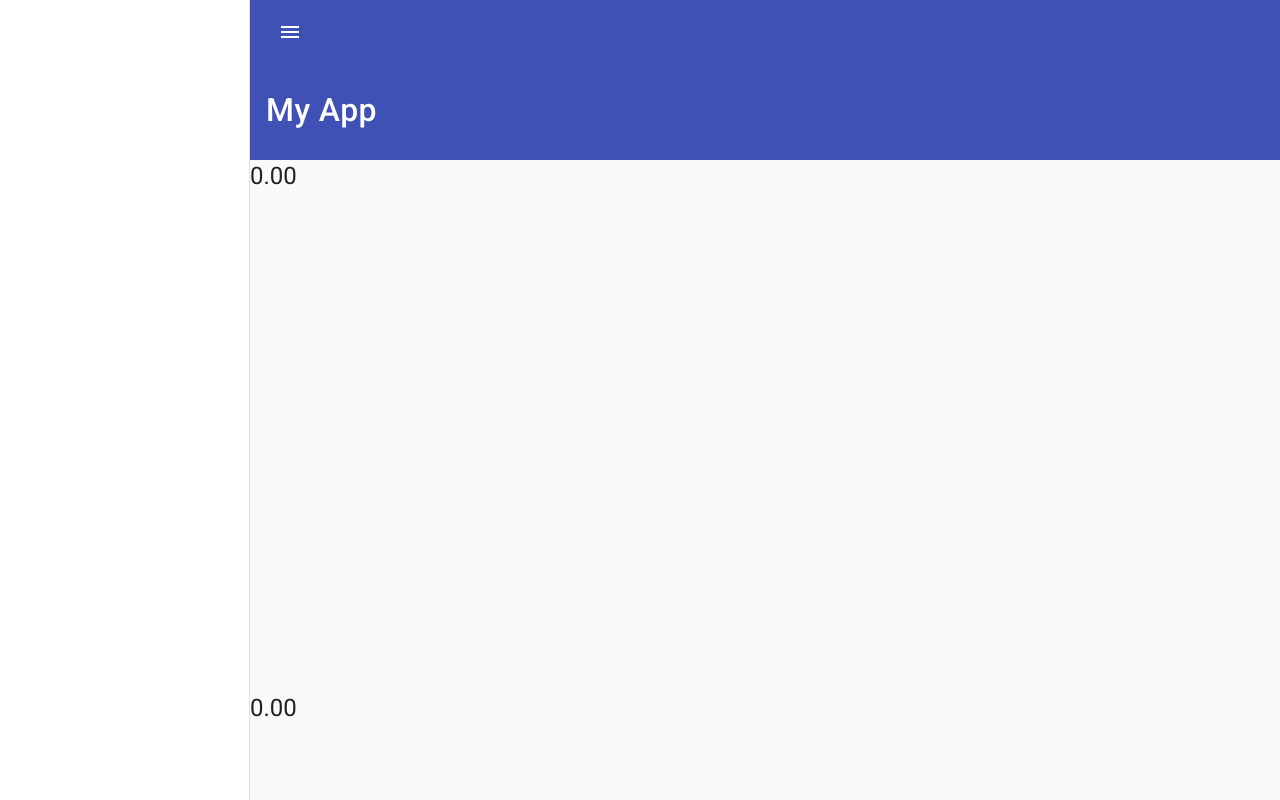
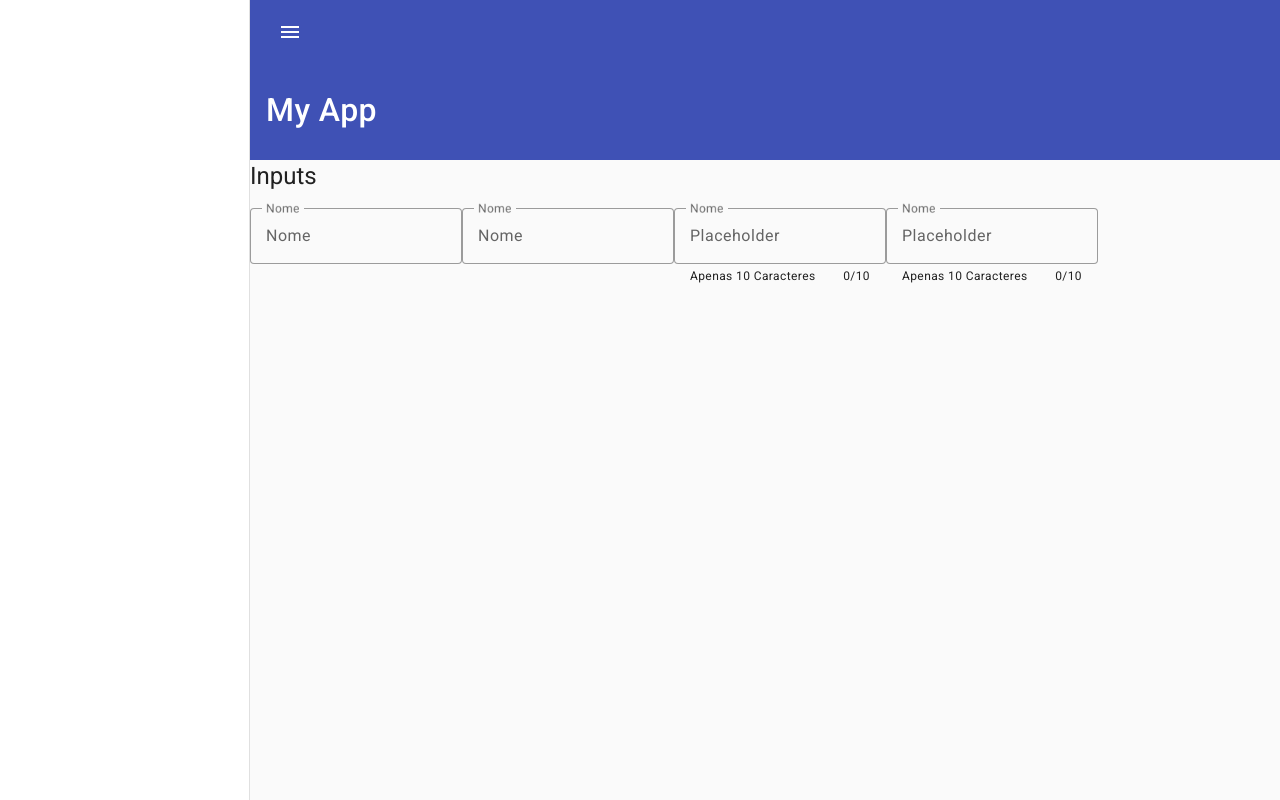
Before and after one commit to Player35Oficial/study-Angular-Material, an Angular app: page / in a window 1280 px wide. Built offline with nearby package versions, Linux system fonts and the light colour scheme.

Commit message:
form field e inputs

```diff
--- a/src/app/Material/Material.module.ts
+++ b/src/app/Material/Material.module.ts
@@ -4,6 +4,7 @@ import { MatToolbarModule } from '@angular/material/toolbar';
 import { MatIconModule } from '@angular/material/icon';
 import { MatButtonModule } from '@angular/material/button';
 import { MatSidenavModule } from '@angular/material/sidenav';
+import { MAT_FORM_FIELD_DEFAULT_OPTIONS } from '@angular/material/form-field';
 
 @NgModule({
   exports: [
@@ -14,5 +15,11 @@ import { MatSidenavModule } from '@angular/material/sidenav';
     MatSidenavModule,
   ],
   declarations: [],
+  providers: [
+    {
+      provide: MAT_FORM_FIELD_DEFAULT_OPTIONS,
+      useValue: { appearance: 'outline', floatLabel: 'always' },
+    },
+  ],
 })
 export class MaterialModule {}
--- a/src/app/app.component.html
+++ b/src/app/app.component.html
@@ -29,11 +29,13 @@
     <mat-toolbar class="toolbar-submenu" color="primary"
       ><span *ngIf="!popText">My App</span></mat-toolbar
     >
+    <!-- <app-buttons-icons></app-buttons-icons> -->
+    <app-form-field-input></app-form-field-input>
+    <!-- <h1 class="title">{{ scrollHeight | number : "1.2" }}</h1>
     <h1 class="title">{{ scrollHeight | number : "1.2" }}</h1>
     <h1 class="title">{{ scrollHeight | number : "1.2" }}</h1>
     <h1 class="title">{{ scrollHeight | number : "1.2" }}</h1>
-    <h1 class="title">{{ scrollHeight | number : "1.2" }}</h1>
-    <h1 class="title">{{ scrollHeight | number : "1.2" }}</h1>
+    <h1 class="title">{{ scrollHeight | number : "1.2" }}</h1> -->
   </mat-sidenav-content>
 </mat-sidenav-container>
 
--- /dev/null
+++ b/src/app/buttons-icons/buttons-icons.component.html
@@ -0,0 +1,46 @@
+<div>
+  <h1>Icons colors</h1>
+  <mat-icon color="primary">terminal </mat-icon>
+  <mat-icon color="warn">javascript </mat-icon>
+  <mat-icon color="accent">pets </mat-icon>
+</div>
+<br />
+<div>
+  <h1>Button Icons colors</h1>
+  <button mat-icon-button color="primary">
+    <mat-icon>terminal </mat-icon>
+  </button>
+  <button mat-icon-button color="warn">
+    <mat-icon>javascript </mat-icon>
+  </button>
+  <button mat-icon-button color="accent">
+    <mat-icon>pets </mat-icon>
+  </button>
+</div>
+<br />
+<div>
+  <h1>Button Icons Fab colors</h1>
+  <button mat-fab color="primary">
+    <mat-icon>terminal </mat-icon>
+  </button>
+  <button mat-fab color="warn">
+    <mat-icon>javascript </mat-icon>
+  </button>
+  <button mat-fab color="accent">
+    <mat-icon>pets </mat-icon>
+  </button>
+</div>
+<br />
+<div>
+  <h1>Button Icons min Fab colors</h1>
+  <button mat-mini-fab color="primary">
+    <mat-icon>terminal </mat-icon>
+  </button>
+  <button mat-mini-fab color="warn">
+    <mat-icon>javascript </mat-icon>
+  </button>
+  <button mat-mini-fab color="accent">
+    <mat-icon>pets </mat-icon>
+  </button>
+</div>
+<hr />
--- /dev/null
+++ b/src/app/buttons-icons/buttons-icons.component.ts
@@ -0,0 +1,12 @@
+import { Component } from '@angular/core';
+
+@Component({
+  selector: 'app-buttons-icons',
+  templateUrl: './buttons-icons.component.html',
+  styleUrls: ['./buttons-icons.component.scss'],
+})
+export class ButtonsIconsComponent {
+  constructor() {}
+
+  ngOnInit() {}
+}
--- /dev/null
+++ b/src/app/form-field-input/form-field-input.component.html
@@ -0,0 +1,37 @@
+<h1>Inputs</h1>
+
+<mat-form-field>
+  <mat-label>Nome</mat-label>
+  <input type="text" matInput placeholder="Nome" />
+</mat-form-field>
+<mat-form-field>
+  <mat-label>Nome</mat-label>
+  <input type="text" matInput placeholder="Nome" />
+</mat-form-field>
+
+<mat-form-field hintLabel="Apenas 10 Caracteres">
+  <mat-label>Nome</mat-label>
+  <input #name matInput placeholder="Placeholder" maxlength="10" />
+  <mat-hint align="end">{{ name.value.length }}/10</mat-hint>
+</mat-form-field>
+
+<mat-form-field hintLabel="Apenas 10 Caracteres">
+  <mat-label>Nome</mat-label>
+  <input
+    [(ngModel)]="value"
+    #name2
+    matInput
+    placeholder="Placeholder"
+    maxlength="10"
+  />
+  <button
+    *ngIf="value"
+    matSuffix
+    mat-icon-button
+    aria-label="Clear"
+    (click)="value = ''"
+  >
+    <mat-icon>close</mat-icon>
+  </button>
+  <mat-hint align="end">{{ name2.value.length }}/10</mat-hint>
+</mat-form-field>
--- /dev/null
+++ b/src/app/form-field-input/form-field-input.component.ts
@@ -0,0 +1,10 @@
+import { Component } from '@angular/core';
+
+@Component({
+  selector: 'app-form-field-input',
+  templateUrl: './form-field-input.component.html',
+  styleUrls: ['./form-field-input.component.scss'],
+})
+export class FormFieldInputComponent {
+  public value = '';
+}
--- a/src/index.html
+++ b/src/index.html
@@ -1,14 +1,20 @@
-<!doctype html>
-<html lang="en">
+<!DOCTYPE html>
+<html lang="pt-BR">
   <head>
-  <meta charset="utf-8">
+    <meta charset="utf-8" />
     <title>AngularMaterial</title>
-  <base href="/">
-  <meta name="viewport" content="width=device-width, initial-scale=1">
-  <link rel="icon" type="image/x-icon" href="favicon.ico">
-  <link rel="preconnect" href="https://fonts.gstatic.com">
-  <link href="https://fonts.googleapis.com/css2?family=Roboto:wght@300;400;500&display=swap" rel="stylesheet">
-  <link href="https://fonts.googleapis.com/icon?family=Material+Icons" rel="stylesheet">
+    <base href="/" />
+    <meta name="viewport" content="width=device-width, initial-scale=1" />
+    <link rel="icon" type="image/x-icon" href="favicon.ico" />
+    <link rel="preconnect" href="https://fonts.gstatic.com" />
+    <link
+      href="https://fonts.googleapis.com/css2?family=Roboto:wght@300;400;500&display=swap"
+      rel="stylesheet"
+    />
+    <link
+      href="https://fonts.googleapis.com/icon?family=Material+Icons"
+      rel="stylesheet"
+    />
   </head>
   <body class="mat-typography">
     <app-root></app-root>
```
Also changed, not shown: src/app/app.module.ts (+7 -1 lines), src/app/buttons-icons/buttons-icons.component.scss (added), src/app/form-field-input/form-field-input.component.scss (added). Lines whose indentation alone changed are shown as unchanged.
